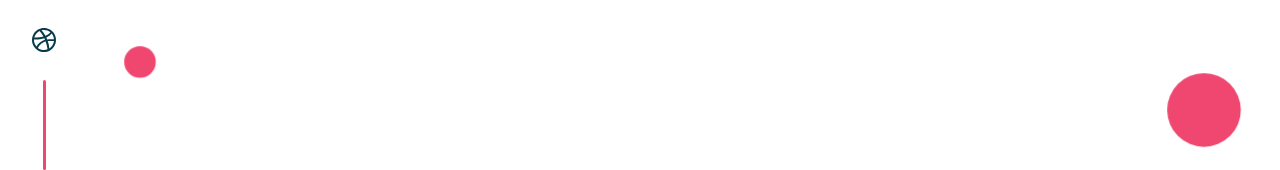
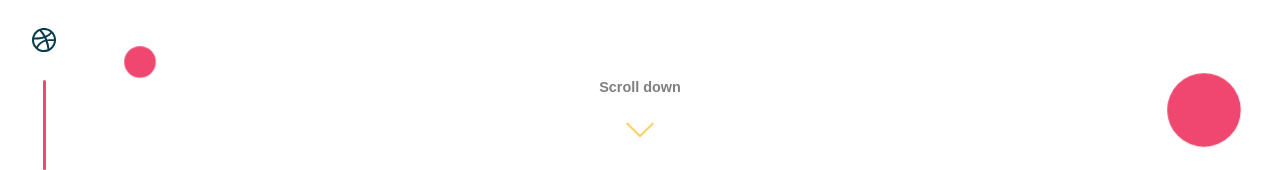
Before and after one commit to joeltorres-7/joeltorres-me, a Gatsby site: page / in a window 1280 px wide. Shown: the part 630-800 px from the top of the page. Built offline with nearby package versions, Linux system fonts and the light colour scheme; Gatsby itself is replaced by a stand-in of ours.

Commit message:
Add scroll down message to Welcome section

```diff
--- /dev/null
+++ b/src/components/ScrollMessage.js
@@ -0,0 +1,43 @@
+import React from 'react';
+import styled from 'styled-components';
+
+const ScrollContainer = styled.div`
+    display: flex;
+    flex-direction: column;
+    position: absolute;
+    bottom: 1rem;
+    margin: 1rem auto;
+    align-items: center;
+    justify-content: center;
+    width: fit-content;
+
+    p {
+        color: rgba(0, 0, 0, .5);
+        font-weight: 600;
+    }
+
+    svg {
+        animation: arrowPointer 4s linear infinite;
+    }
+
+    @keyframes arrowPointer {
+        0% {
+            transform: translateY(0rem);
+        } 50% {
+            transform: translateY(.5rem);
+        } 75%, 100% {
+            transform: translateY(0rem);
+        }
+    }
+`
+
+const ScrollMessage = () => {
+    return (
+        <ScrollContainer>
+            <p>Scroll down</p>
+            <svg version="1.1" xmlns="http://www.w3.org/2000/svg" x="0px" fill="#FFD166" y="0px" viewBox="0 0 28 28" enable-background="new 0 0 1000 1000" width="28" height="28"><metadata> Svg Vector Icons : http://www.onlinewebfonts.com/icon </metadata><g><path d="M14 21.386c-0.269 0 -0.54 -0.104 -0.748 -0.308L0.588 8.414c-0.412 -0.412 -0.412 -1.081 0 -1.492c0.412 -0.412 1.081 -0.412 1.492 0L14 18.838l11.917 -11.917c0.412 -0.412 1.081 -0.412 1.492 0s0.412 1.081 0 1.492L14.745 21.078C14.54 21.283 14.272 21.386 14 21.386z"/></g></svg>
+        </ScrollContainer>
+    )
+}
+
+export default ScrollMessage
--- a/src/components/sections/Welcome.js
+++ b/src/components/sections/Welcome.js
@@ -2,6 +2,7 @@ import * as React from 'react'
 import Layout from '../Layout';
 import styled from 'styled-components';
 import BackDots from '../BackDots';
+import ScrollMessage from '../ScrollMessage';
 
 // Styles
 
@@ -37,6 +38,7 @@ const Welcome = () => {
                 </h2>
                 <h1>Joel Torres</h1>
                 <h1>I'm a <SpanBox>web developer</SpanBox></h1>
+                <ScrollMessage/>
             </SectionWelcome>
         </Layout>
     )
```
